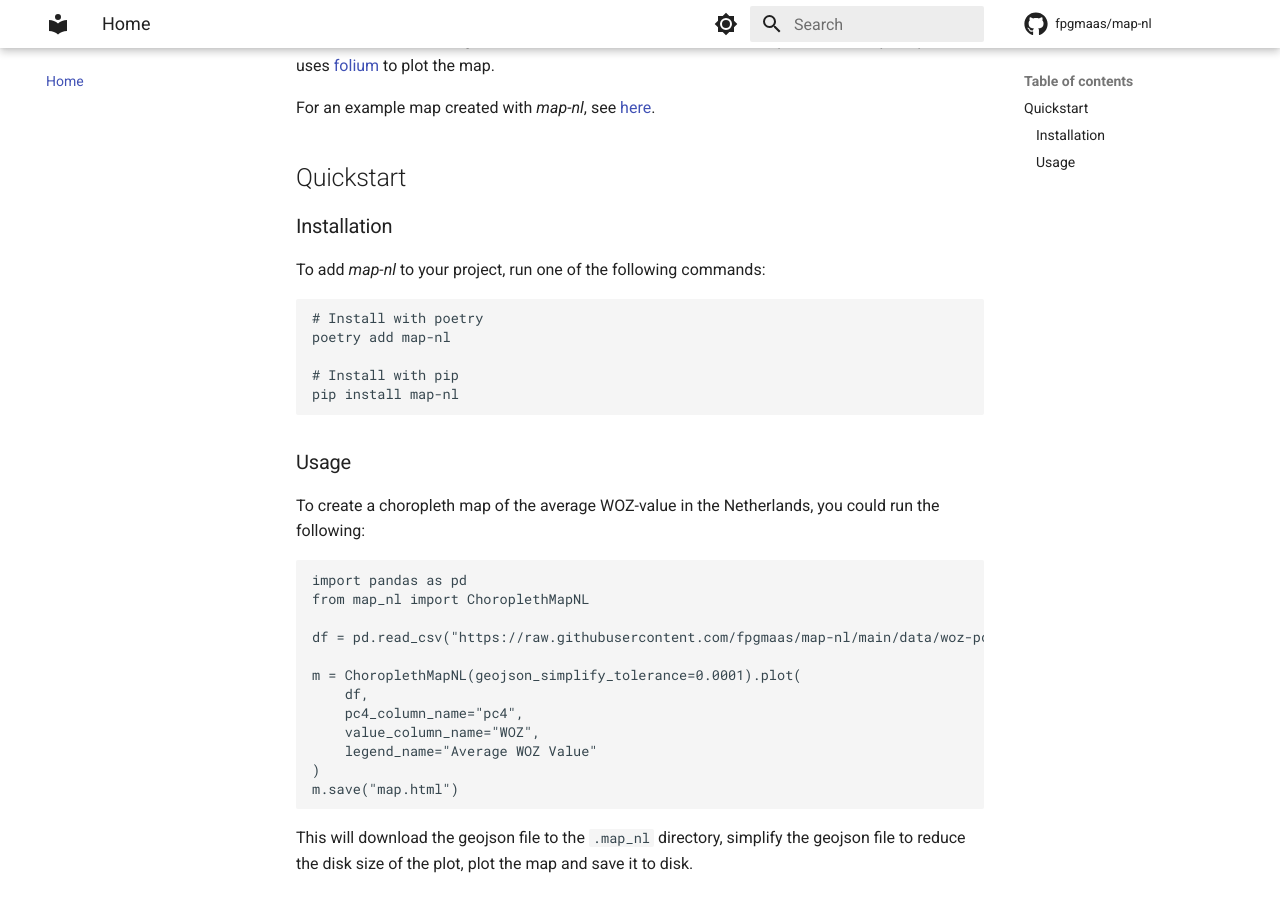
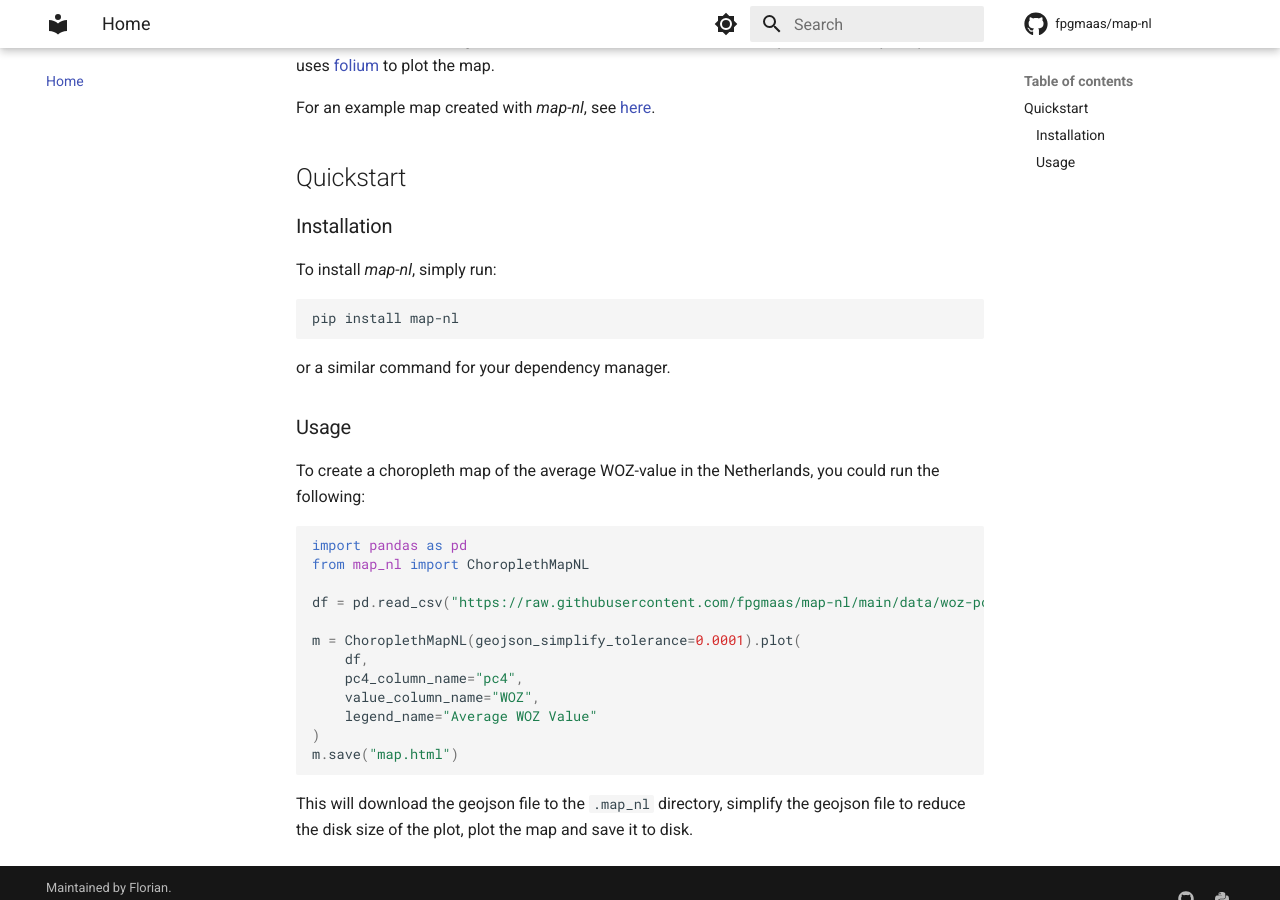
Before and after one commit to fpgmaas/map-nl, an MkDocs documentation site: the page built from docs/index.md, in a window 1280 px wide and 900 px high, scrolled down 550 px. Built offline with MkDocs 1.6.1 and Material for MkDocs 9.7.7, drawn with Linux system fonts in a browser that asks for light colours; comment, search, counter and statistics services are not loaded.

Commit message:
change installation instructions and add python syntax highlighting to docs

````diff
--- a/docs/index.md
+++ b/docs/index.md
@@ -18,15 +18,13 @@
 
 ### Installation
 
-To add _map-nl_ to your project, run one of the following commands:
+To install _map-nl_, simply run:
 
 ```shell
-# Install with poetry
-poetry add map-nl
-
-# Install with pip
 pip install map-nl
 ```
+
+or a similar command for your dependency manager.
 
 ### Usage
 
--- a/mkdocs.yml
+++ b/mkdocs.yml
@@ -50,6 +50,11 @@ extra:
       link: https://pypi.org/project/map-nl
 
 markdown_extensions:
+  - admonition
+  - attr_list
+  - md_in_html
+  - pymdownx.details
+  - pymdownx.superfences
   - toc:
       permalink: true
   - pymdownx.arithmatex:
````
Also changed, not shown: README.md (+3 -5 lines).
